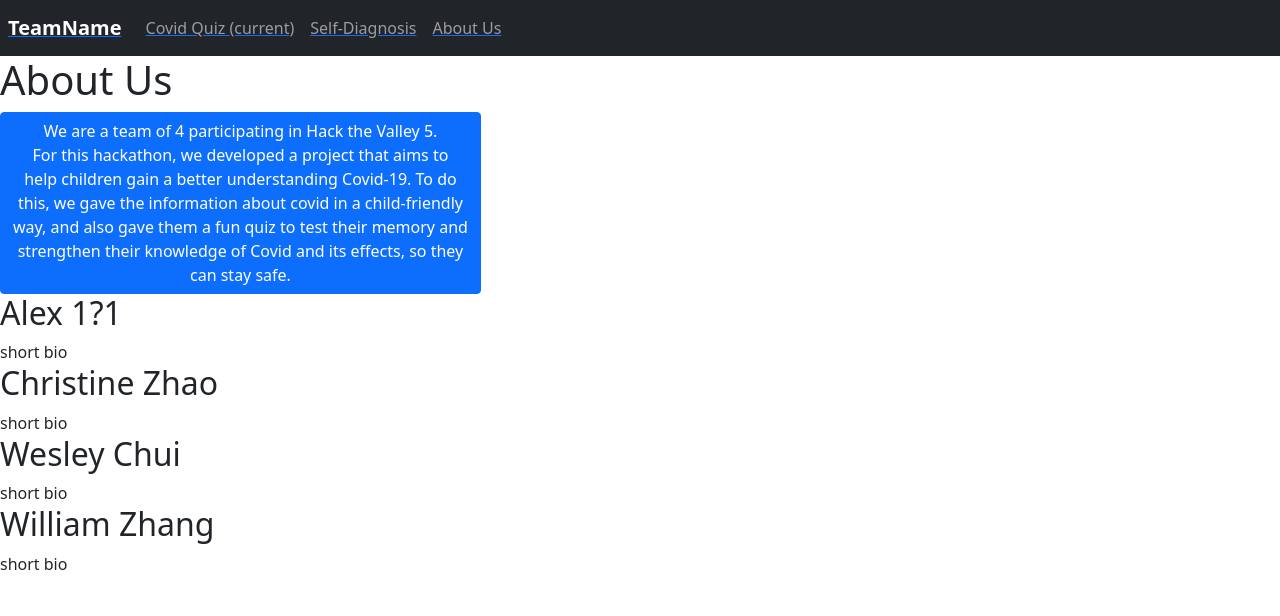
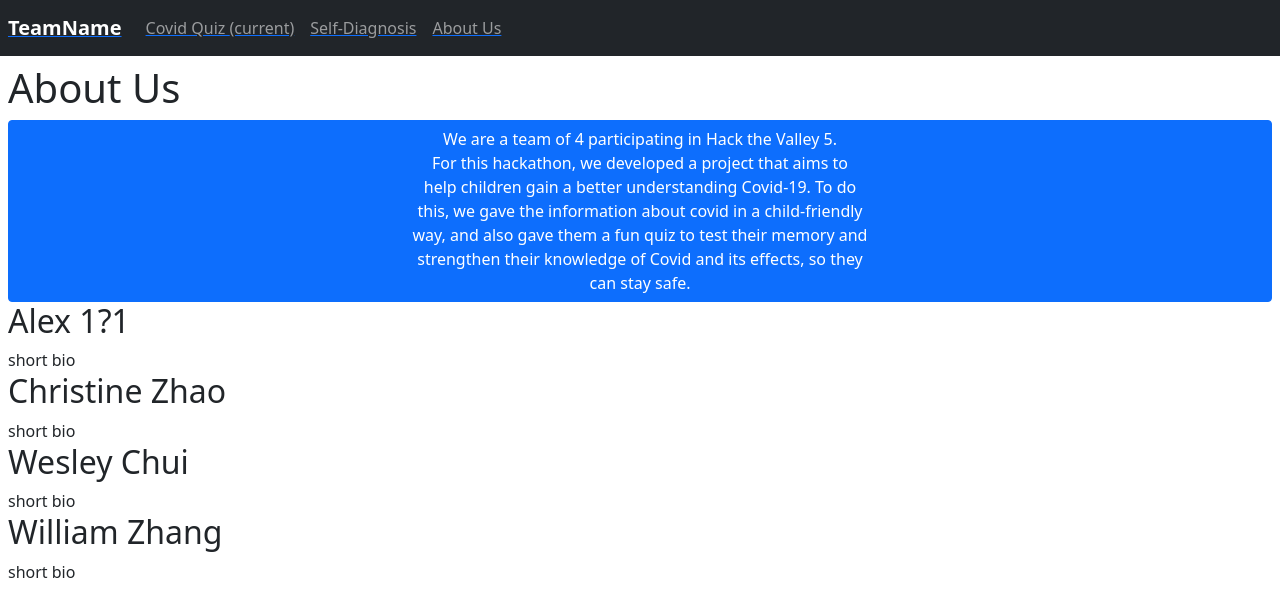
Before and after one commit to kayn0111034/htv-2021, a React (Create React App) app: page /aboutus in a window 1280 px wide. Shown: the top 616 px of the page. Built offline with nearby package versions, Linux system fonts and the light colour scheme.

Commit message:
idk what i added

```diff
--- a/src/components/AboutUs.jsx
+++ b/src/components/AboutUs.jsx
@@ -1,6 +1,6 @@
 const AboutUs = () => {
     return (
-        <div>
+        <div class="d-flex flex-column p-2">
            <h1>About Us</h1>
            <button type="button" class="btn btn-primary">
                We are a team of 4 participating in Hack the Valley 5. <br/>
--- a/src/components/navbar.jsx
+++ b/src/components/navbar.jsx
@@ -8,7 +8,7 @@ const navbar = ({startQuiz}) => {
             <Link to="/home">
             <a class="navbar-brand" href="#"><b>TeamName</b></a>
             </Link>
-            <ul class="navbar-nav flex-grow-1 navbar-collapse collapse">
+            <ul class="navbar-nav justify-content-start">
                 <ul class="navbar-nav">
                     <li class="nav-item active">
                       <Link to="/quiz" onClick={startQuiz}>
```
